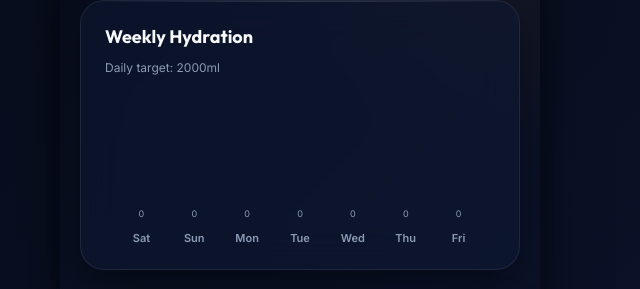
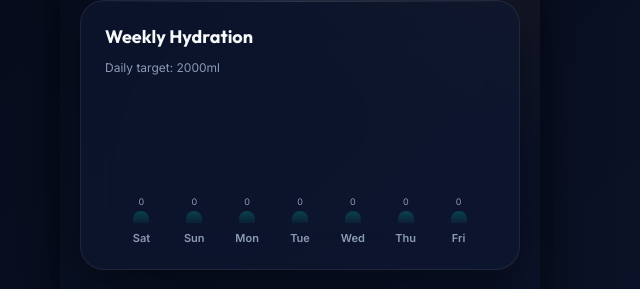
Before and after one commit to designedbypirvu/aquacat, a React (Vite) app: page / in a window 1280 px wide. Both pictures are taken after a click on the button "History". Shown: the part 194-483 px from the top of the page, without its empty margins (340-980 px from the left). Built offline with nearby package versions, Linux system fonts and the light colour scheme; no server answers.

Commit message:
Fix weekly hydration chart bars height calculation and implement timezone-safe history logs

```diff
--- a/src/App.jsx
+++ b/src/App.jsx
@@ -34,9 +34,16 @@ export default function App() {
   // Ref to hold audio context for synthesis
   const audioCtxRef = useRef(null);
 
+  const getLocalDateStr = () => {
+    const d = new Date();
+    const offset = d.getTimezoneOffset();
+    const localDate = new Date(d.getTime() - (offset * 60 * 1000));
+    return localDate.toISOString().split('T')[0];
+  };
+
   // Initialize data from LocalStorage on mount
   useEffect(() => {
-    const todayStr = new Date().toISOString().split('T')[0];
+    const todayStr = getLocalDateStr();
 
     // Load daily goal
     const savedGoal = localStorage.getItem('aquacat_goal');
@@ -91,8 +98,9 @@ export default function App() {
 
   // Update today's entry in history and LocalStorage whenever intake changes
   const saveIntakeToHistory = (newAmount) => {
-    const todayStr = new Date().toISOString().split('T')[0];
-    const updatedHistory = [...history];
+    const todayStr = getLocalDateStr();
+    setHistory((prevHistory) => {
+      const updatedHistory = [...prevHistory];
       const index = updatedHistory.findIndex(entry => entry.date === todayStr);
 
       if (index !== -1) {
@@ -101,8 +109,9 @@ export default function App() {
         updatedHistory.push({ date: todayStr, amount: newAmount });
       }
 
-    setHistory(updatedHistory);
       localStorage.setItem('aquacat_history', JSON.stringify(updatedHistory));
+      return updatedHistory;
+    });
   };
 
   // Sound Synthesizer: Custom synthesizers using the standard Web Audio API
--- a/src/components/HistoryChart.jsx
+++ b/src/components/HistoryChart.jsx
@@ -10,7 +10,11 @@ export default function HistoryChart({ history = [], goal = 2000 }) {
     const d = new Date();
     d.setDate(today.getDate() - (6 - i));
     const dayName = daysOfWeek[d.getDay()];
-    const dateStr = d.toISOString().split('T')[0];
+
+    // Get YYYY-MM-DD in local timezone
+    const offset = d.getTimezoneOffset();
+    const localDate = new Date(d.getTime() - (offset * 60 * 1000));
+    const dateStr = localDate.toISOString().split('T')[0];
 
     // Find matching entry in our history logs
     const historyEntry = history.find(entry => entry.date === dateStr);
--- a/src/index.css
+++ b/src/index.css
@@ -572,6 +572,8 @@ h1.app-title {
   display: flex;
   flex-direction: column;
   align-items: center;
+  justify-content: flex-end;
+  height: 100%;
   flex: 1;
 }
 
```
Lines whose indentation alone changed are shown as unchanged.
